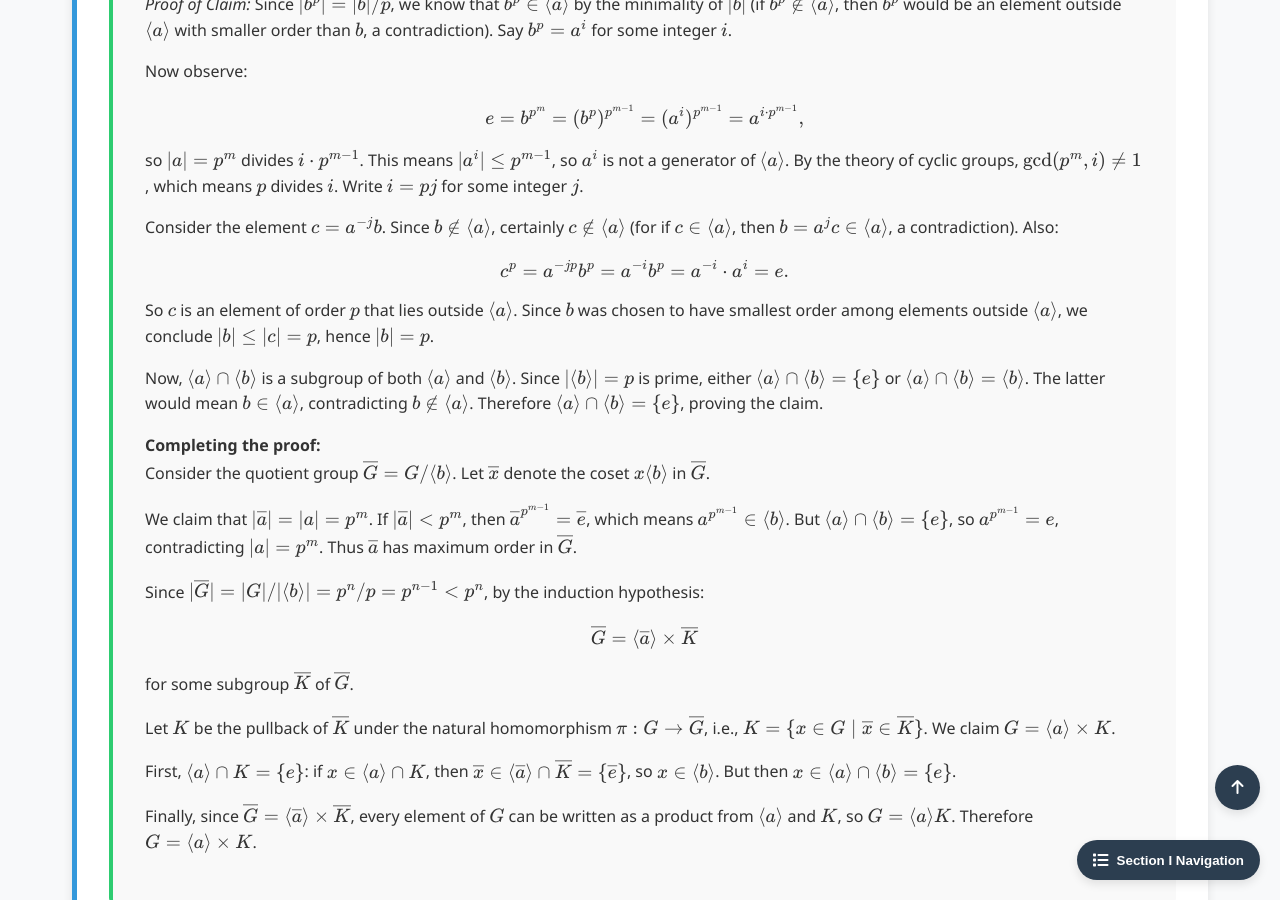
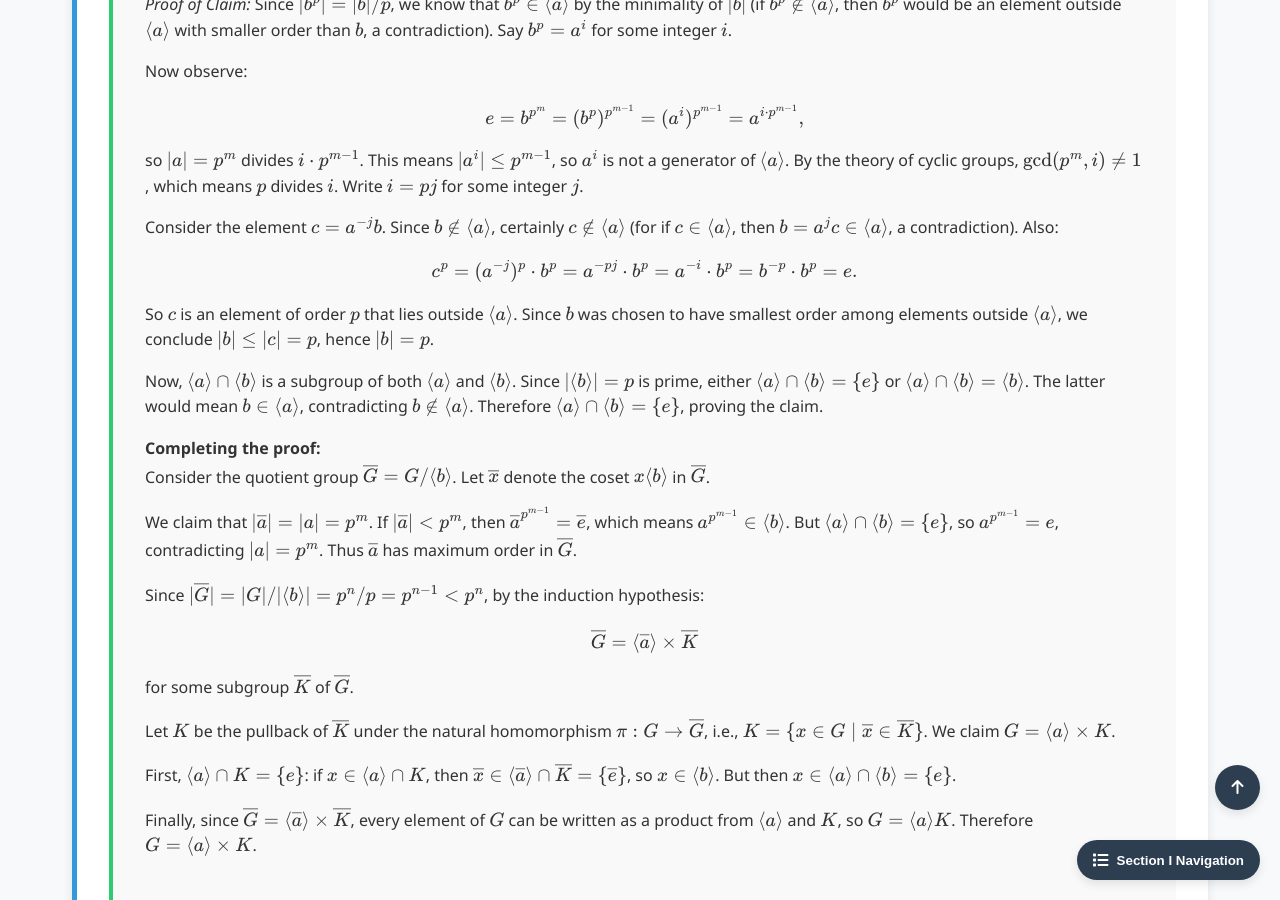
Before and after one commit to Yusukey01/yusukey01.github.io, a Jekyll site: the page built from Mathematics/Linear_algebra/group_classification.html, in a window 1280 px wide and 900 px high, scrolled down 14231 px. Built offline with Jekyll 4.4.1, drawn with Linux system fonts in a browser that asks for light colours.

Commit message:
Section I-18, revised proof for Lemma 2

```diff
--- a/Mathematics/Linear_algebra/group_classification.html
+++ b/Mathematics/Linear_algebra/group_classification.html
@@ -901,7 +901,7 @@ uses_python: false
                         \(c \notin \langle a \rangle\) (for if \(c \in \langle a \rangle\), then \(b = a^j c \in \langle a \rangle\),
                         a contradiction). Also:
                         \[
-                        c^p = a^{-jp}b^p = a^{-i}b^p = a^{-i} \cdot a^i = e.
+                        c^p = (a^{-j})^p \cdot b^p = a^{-pj} \cdot b^p = a^{-i} \cdot b^p = b^{-p} \cdot b^p = e.
                         \]
                         So \(c\) is an element of order \(p\) that lies outside \(\langle a \rangle\). Since \(b\) was chosen
                         to have smallest order among elements outside \(\langle a \rangle\), we conclude \(|b| \leq |c| = p\),
```
